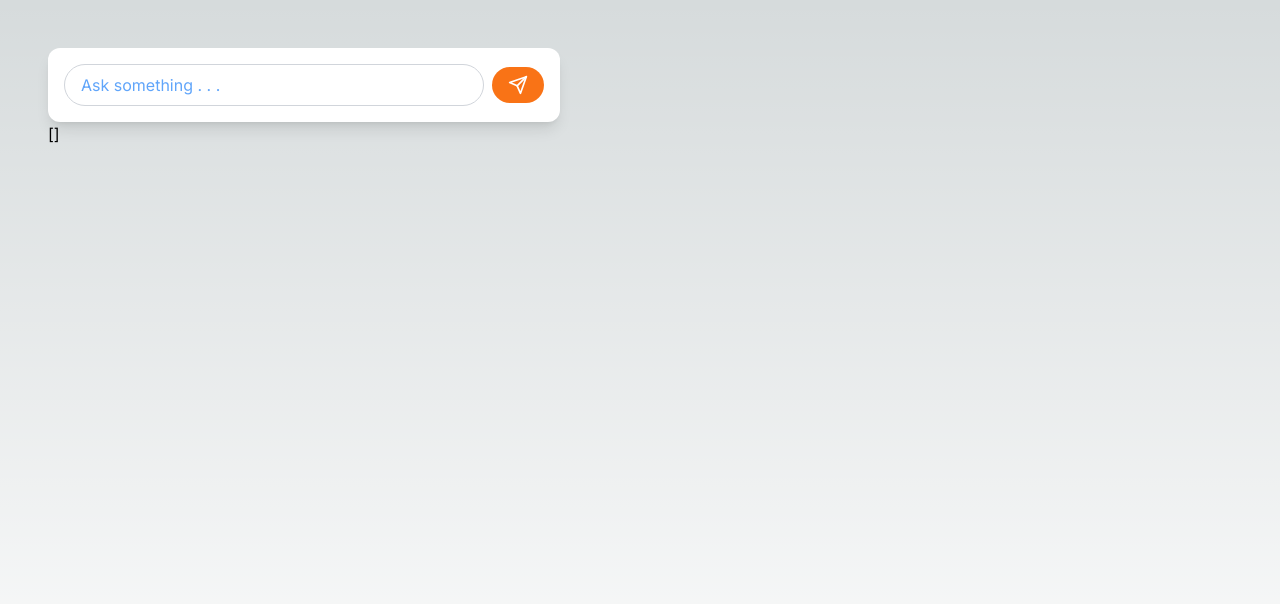
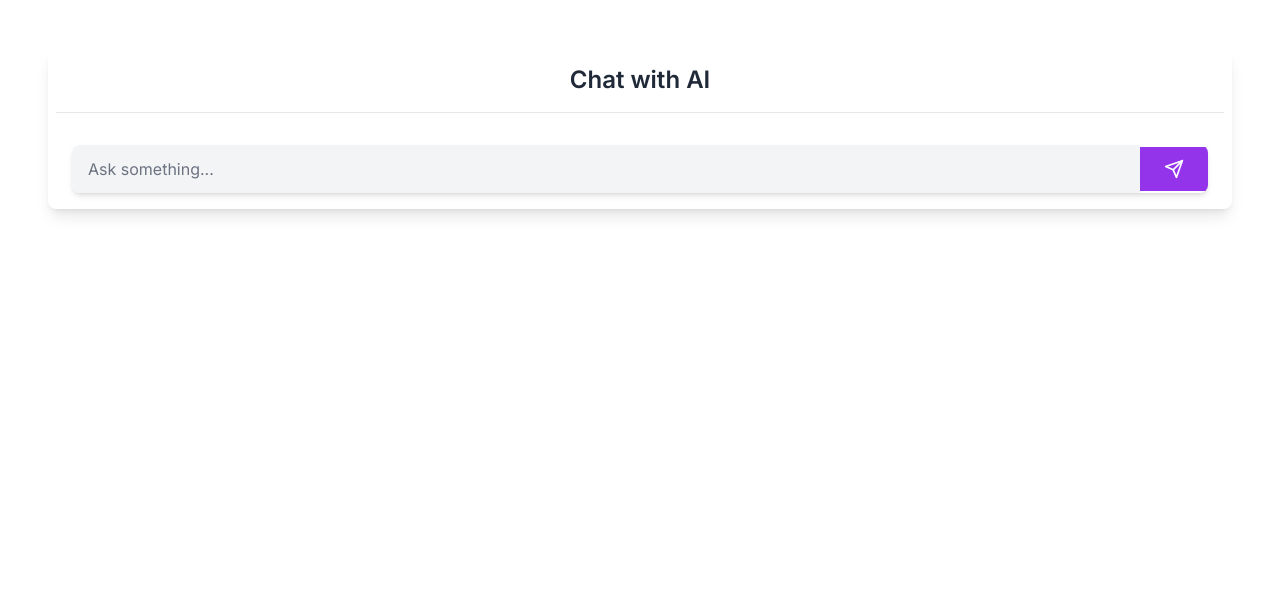
Before and after one commit to AhmadRazaNewMan/streaming-with-large-language-response-next-js, a Next.js app: page / in a window 1280 px wide. Shown: the top 604 px of the page. Built offline with nearby package versions, Linux system fonts and the light colour scheme.

Commit message:
finishing the fuctionality and adding mardown and dompurify package

```diff
--- /dev/null
+++ b/app/components/Markdown.js
@@ -0,0 +1,16 @@
+import React from 'react';
+import MarkdownIt from 'markdown-it';
+import DOMPurify from 'dompurify';
+
+const md = new MarkdownIt();
+
+const Markdown = ({ text }) => {
+  const htmlContent = md.render(text);
+  const sanitized = DOMPurify.sanitize(htmlContent);
+
+  return (
+    <div dangerouslySetInnerHTML={{ __html: sanitized }} />
+  );
+};
+
+export default Markdown;
--- a/app/globals.css
+++ b/app/globals.css
@@ -17,13 +17,11 @@
 }
 
 body {
-  color: rgb(var(--foreground-rgb));
-  background: linear-gradient(
-      to bottom,
-      transparent,
-      rgb(var(--background-end-rgb))
-    )
-    rgb(var(--background-start-rgb));
+
+}
+#chatbox a{
+  color: blue;
+  font-weight: bold;
 }
 
 @layer utilities {
--- a/app/page.js
+++ b/app/page.js
@@ -1,26 +1,32 @@
 'use client'
 
-import { Send } from "lucide-react";
-import Image from "next/image";
+import { Bot, Loader2, Send, User2 } from "lucide-react";
 import { useChat } from 'ai/react';
+import Markdown from "./components/markdown";
 
 export default function Home() {
-  const { messages, input, handleInputChange, handleSubmit } = useChat({
-    api: '/api/genai' // corrected API endpoint format
+  const { messages, input, handleInputChange, handleSubmit, isLoading, stop } = useChat({
+    api: '/api/genai'
   });
 
   return (
-    <main className="flex min-h-screen flex-col p-4 md:p-12 bg-gradient-to-r">
-      {RenderForm()}
-      {JSON.stringify(messages)}
+    <main className="flex min-h-screen flex-col items-center  p-4 md:p-12 bg-gradient-to-r">
+      <div className="w-full px-2 bg-white rounded-lg shadow-lg">
+        <div className="p-4 border-b border-gray-200">
+          <h1 className="text-2xl font-semibold text-center text-gray-800">Chat with AI</h1>
+        </div>
+        <div className="p-4">
+          {RenderMessages()}
+          {RenderForm()}
+        </div>
+      </div>
     </main>
   );
 
-  // Inner RenderForm Function
   function RenderForm() {
     return (
       <form
-        className="w-full max-w-lg flex flex-row gap-2 items-center bg-white p-4 rounded-xl shadow-lg"
+        className="mt-4 flex items-center rounded-lg overflow-hidden shadow-md"
         onSubmit={(event) => {
           event.preventDefault();
           handleSubmit(event, {
@@ -34,16 +40,41 @@ export default function Home() {
           type="text"
           value={input}
           onChange={handleInputChange}
-          placeholder="Ask something . . ."
-          className="flex-grow border border-gray-300 rounded-full outline-none px-4 py-2 text-blue-800 placeholder:text-blue-400 focus:border-blue-500 focus:ring-2 focus:ring-blue-200 transition duration-200"
+          placeholder={isLoading ? "Generating..." : "Ask something..."}
+          disabled={isLoading}
+          className="flex-grow py-3 px-4 outline-none bg-gray-100 text-gray-800 placeholder-gray-500 disabled:bg-transparent"
         />
         <button
           type="submit"
-          className="flex items-center justify-center bg-orange-500 rounded-full hover:bg-orange-600 text-white font-bold py-2 px-4 transition duration-200 transform hover:scale-105"
+          className={`flex items-center justify-center ${isLoading ? "bg-gray-400 cursor-not-allowed" : "bg-purple-600 hover:bg-purple-700"} text-white font-semibold py-3 px-6 transition duration-200`}
+          disabled={isLoading}
         >
-          <Send className="w-5 h-5" />
+          {isLoading ? <Loader2 onClick={stop} className="w-5 h-5 animate-spin" /> : <Send className="w-5 h-5" />}
         </button>
       </form>
     );
   }
+
+  function RenderMessages() {
+    return (
+      <div id="chatbox" className="mt-4  space-y-4">
+        {messages.map((m, index) => (
+          <div
+            key={index}
+            className={`relative p-4 rounded-lg shadow-md max-w-lg ${m.role === "user" ? "bg-purple-600 text-white ml-auto" : ""} `}
+          >
+
+            {<Markdown text={m.content}/>}
+            {m.role === 'user' ? (
+              <User2 className="absolute top-2 -left-7 text-purple-700" />
+            ) : (
+              <Bot className={`absolute top-2 -left-6 rounded-lg text-purple-700 ${
+                isLoading && index===messages.length-1 ? 'animate-bounce': ""
+              }`}  />
+            )}
+          </div>
+        ))}
+      </div>
+    );
+  }
 }
--- a/package.json
+++ b/package.json
@@ -11,7 +11,9 @@
   "dependencies": {
     "@google/generative-ai": "^0.13.0",
     "ai": "^3.2.5",
+    "dompurify": "^3.1.5",
     "lucide-react": "^0.396.0",
+    "markdown-it": "^14.1.0",
     "next": "14.2.4",
     "react": "^18",
     "react-dom": "^18"
```
Also changed, not shown: 1 other file (tests, documents, lock files or other folders).
